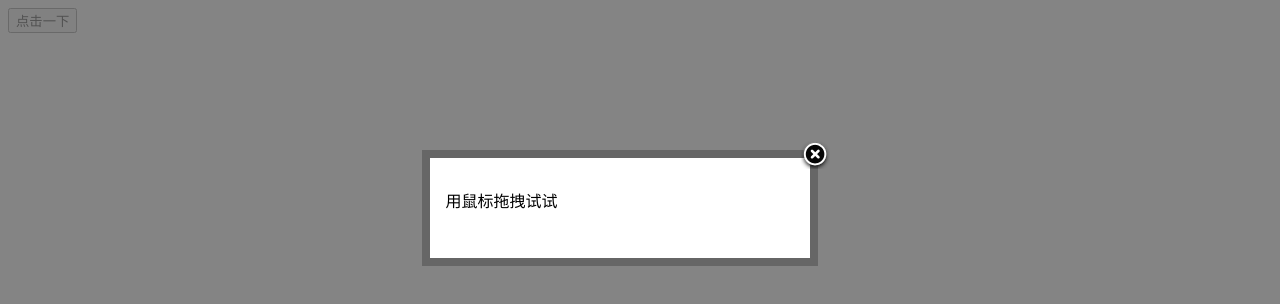
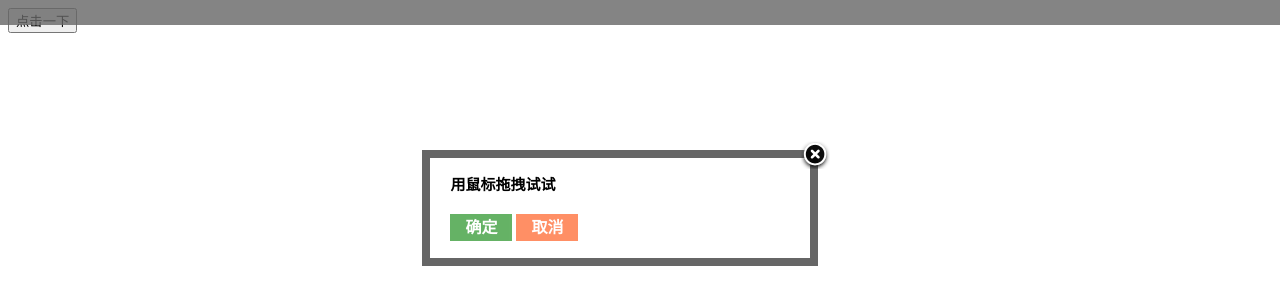
Before and after one commit to ajaxuser/jquery-honey-dialog, a plain HTML site: page index.html in a window 1280 px wide. Both pictures are taken after a click on the button "点击一下". Drawn offline with Linux system fonts and the light colour scheme.

Commit message:
dialog plugin

```diff
--- a/honey-dialog.css
+++ b/honey-dialog.css
@@ -27,3 +27,42 @@ div.dialog_close {
     right:-20px;
     cursor:pointer;
 }
+
+/*** button ***/
+a.button {
+    text-decoration:none;
+    background:#999;
+    color:#FFFFFF;
+    height:25px;
+    padding:5px 15px;
+    text-align:center;
+    border:none;
+    font-weight:bold;
+    opacity:0.6;
+    filter:alpha(opacity=60);
+    cursor:pointer;
+}
+
+a.cancel_button {
+    background:#ff4500;
+}
+
+a.confirm_button {
+    background:#008000;
+}
+
+/*** 提示 ****/
+.notice {
+    margin-top:15px;
+    margin-left:20px;
+    margin-right:20px;
+}
+
+.notice .msg {
+    font-size:15px;
+    font-weight:bold;
+}
+
+.notice .buttons {
+    margin-top:20px;
+}
--- a/honey-dialog.js
+++ b/honey-dialog.js
@@ -17,11 +17,24 @@ jQuery(function($){
     Honey.prototype = $.fn = $.prototype = jQuery.fn = jQuery.prototype;
 
     //dialog
-    Honey.prototype.dialog = function(str) {
-        var shadow_height = document.documentElement.scrollHeight+'px';
-        var dialog_top = document.documentElement.scrollTop+150+'px';
+    Honey.prototype.dialog = function(msg) {
+        if(window.navigator.userAgent.indexOf('Chrome') !== -1) {
+            var shadow_height = document.body.scrollHeight+'px';
+            var dialog_top = document.body.scrollTop+150+'px';
+        } else {
+            var shadow_height = document.documentElement.scrollHeight+'px';
+            var dialog_top = document.documentElement.scrollTop+150+'px';
+        }
+
         $(this).append('<div class="shadow" style="height:'+shadow_height+';"></div>');
-        $(this).append('<div class="dialog" style="top:'+dialog_top+';">'+str+'<div class="dialog_close"></div></div>');
+
+        var dialog =
+        '<div class="dialog" style="top:'+dialog_top+';">'+
+        '<div class="notice">'+'<div class="msg">'+msg+'</div>'+'<div class="buttons"><a class="button confirm_button">确定</a>&#160;<a class="button cancel_button">取消</a></div>'+'</div>'+
+        '<div class="dialog_close"></div>'+
+        '</div>';
+
+        $(this).append(dialog);
 
         //鼠标拖动弹层
         $('div.dialog').mouseover(function(e){
@@ -56,7 +69,7 @@ jQuery(function($){
         });
 
         //点击删除按钮关闭弹层
-        $('div.dialog_close').click(function(){
+        $('div.dialog_close, a.cancel_button').click(function(){
             $('div.dialog').remove();
             $('div.shadow').remove();
         });
--- a/index.html
+++ b/index.html
@@ -1,7 +1,7 @@
 <!DOCTYPE HTML>
 <html>
     <head>
-        <meta http-equiv="Content-type" content="text/html; charset=utf-8">
+        <meta http-equiv="Content-Type" content="text/html; charset=utf-8">
         <link rel="stylesheet" href="honey-dialog.css">
     </head>
     <body>
@@ -13,7 +13,7 @@
 <script type="text/javascript">
 jQuery(function($){
     $('input.button').click(function(){
-        $('body').dialog('<div style="margin-top:30px;margin-left:15px;">用鼠标拖拽试试</div>');
+        $('body').dialog('用鼠标拖拽试试');
     });
 });
 </script>
```
